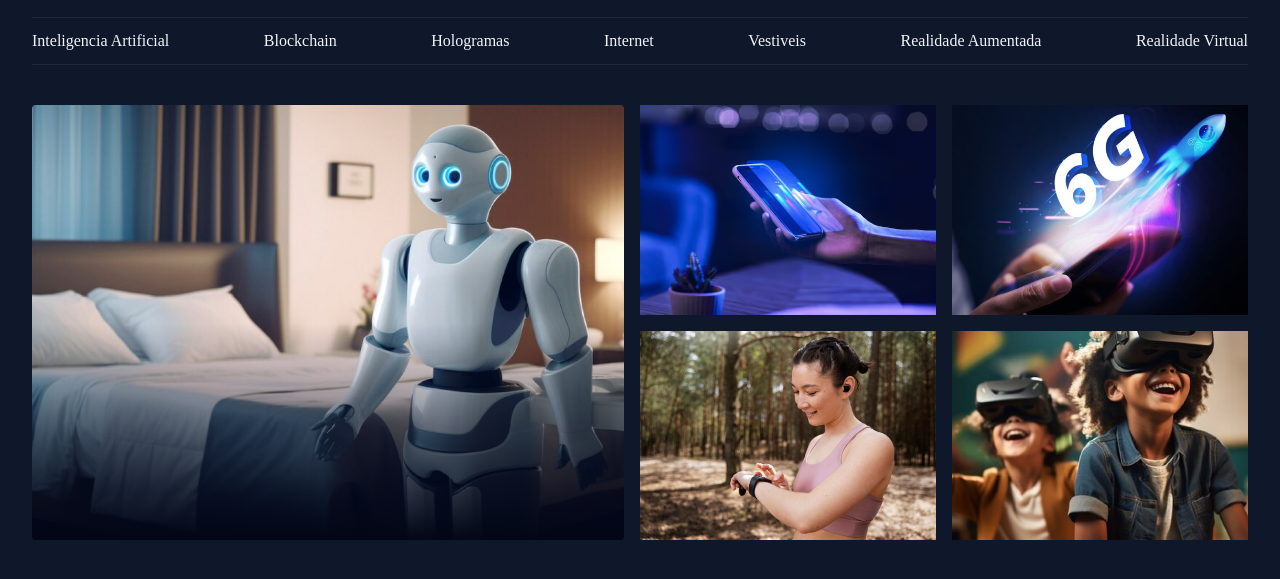
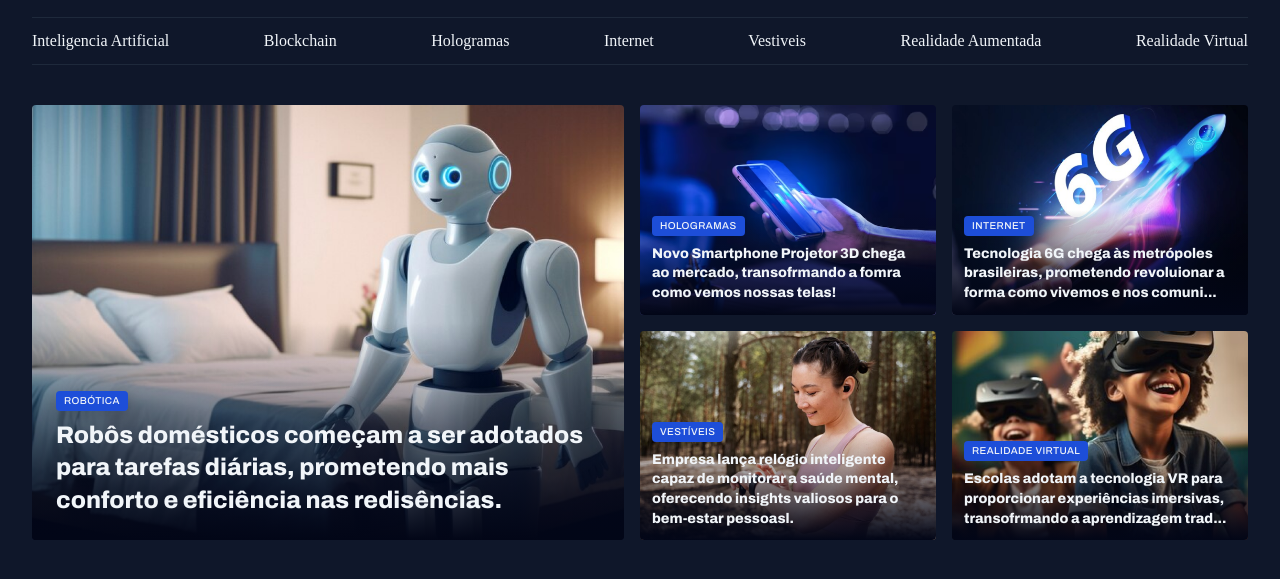
Before and after one commit to n1y4m1/rocket-news-portal, a plain HTML site: page index.html in a window 1280 px wide. Shown: the part 55-634 px from the top of the page. Drawn offline with Linux system fonts and the light colour scheme.

Commit message:
finalizando features section

```diff
--- a/index.html
+++ b/index.html
@@ -45,22 +45,52 @@
 
     <main class="grid container">
         <section id="featured" class="grid grid-flow-col gap-16">
-            <div class="card">
+            <figure class="card">
                 <img src="assets/images/Image 01.png" alt="">
-            </div>
+                <figcaption>
+                    <span class="content-tag">robótica</span>
+                    <h2 class="text-2xl">
+                        Robôs domésticos começam a ser adotados para tarefas diárias, prometendo mais conforto e eficiência nas redisências.
+                    </h2>
+                </figcaption>
+            </figure>
             <div class="grid grid-cols-2 gap-16">
-            <div>
-                <img src="assets/images/Image 02.png" alt="">
-            </div>
-            <div>
-                <img src="assets/images/Image 03.png" alt="">
-            </div>
-            <div>
-                <img src="assets/images/Image 04.png" alt="">
-            </div>
-            <div>
+            <figure class="card">
+                <img src="assets/images/Image 02.png" alt="hologramas">
+                <figcaption>
+                    <span class="content-tag">hologramas</span>
+                    <h2 class="text-lg">
+                        Novo Smartphone Projetor 3D chega ao mercado, transofrmando a fomra como vemos nossas telas!
+                    </h2>
+                </figcaption>
+            </figure>
+            <figure class="card">
+                <img src="assets/images/Image 03.png" alt="internet">
+                <figcaption>
+                    <span class="content-tag">internet</span>
+                    <h2 class="text-lg">
+                        Tecnologia 6G chega às metrópoles brasileiras, prometendo revoluionar a forma como vivemos e nos comuni...
+                    </h2>
+                </figcaption>
+            </figure>
+            <figure class="card">
+                <img src="assets/images/Image 04.png" alt="vestíveis">
+                <figcaption>
+                    <span class="content-tag">vestíveis</span>
+                    <h2 class="text-lg">
+                        Empresa lança relógio inteligente capaz de monitorar a saúde mental, oferecendo insights valiosos para o bem-estar pessoasl.
+                    </h2>
+                </figcaption>
+            </figure>
+            <figure class="card">
                 <img src="assets/images/Image 05.png" alt="">
-            </div>
+                <figcaption>
+                    <span class="content-tag">realidade virtual</span>
+                    <h2 class="text-lg">
+                        Escolas adotam a tecnologia VR para proporcionar experiências imersivas, transofrmando a aprendizagem trad...
+                    </h2>
+                </figcaption>
+            </figure>
             </div>
         </section>
 
--- a/style/global.css
+++ b/style/global.css
@@ -14,12 +14,12 @@
 
     --font-family: "Archivo", sans-serif;
 
-    --h1: 800 24px/135% var(var(--font-family));
-    --h2: 800 16px/140% var(var(--font-family));
-    --h3: 800 14px/140% var(var(--font-family));
-    --text-span: 600 14px/145% var(var(--font-family));
-    --text: 400 16px/140% var(var(--font-family));
-    --text-sm: 400 14px/140% var(var(--font-family));
+    --h1: 800 24px/135% var(--font-family);
+    --h2: 800 16px/140% var(--font-family);
+    --h3: 800 14px/140% var(--font-family);
+    --text-span: 600 14px/145% var(--font-family);
+    --text: 400 16px/140% var(--font-family);
+    --text-sm: 400 14px/140% var(--font-family);
 }
 
 body {
@@ -36,7 +36,6 @@ a {
 a:hover {
     color: var(--brand-color-light);
 }
-
 
 
 h1, h2, h3 {
@@ -56,3 +55,15 @@ img {
 main {
     margin-top: 40px;
 }
+
+.content-tag {
+    display: inline-block;
+    background-color: var(--brand-color-dark);
+    padding: 4px 8px;
+    border-radius: 4px;
+    font: 500 10px/1.2 var(--font-family);
+    text-transform: uppercase;
+    letter-spacing: 0.04em;
+    color: var(--text-color-primary);
+    box-shadow: 0px 4px 16px rgba(2,6,23,0.251);
+}
--- a/style/sections.css
+++ b/style/sections.css
@@ -7,6 +7,7 @@
         border-radius: 4px;
         overflow: hidden;
         position: relative;
+
         &::before {
             content: "";
             position: absolute;
@@ -18,6 +19,19 @@
                 #020617 100%
             );
         }
+        figcaption {
+            position: absolute;
+            bottom: 0;
+            padding: 24px;
+
+            &:has(.text-lg) {
+                padding: 12px;
+            }
+
+            h2 {
+                margin-top: 8px;
+            }
+        }
 
 }
 }
--- a/style/utility.css
+++ b/style/utility.css
@@ -14,3 +14,19 @@
 .gap-16 {
     gap: 16px;
 }
+
+.text-2xl {
+    font: var(--h1);
+}
+
+.text-xl {
+    font: var(--h2);
+}
+
+.text-lg {
+    font: var(--h3);
+}
+
+.text-sm {
+    font: var(--text-sm);
+}
```
